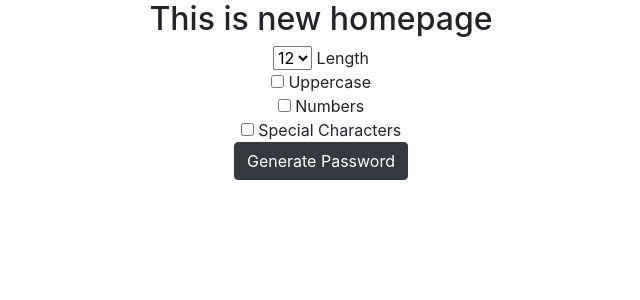
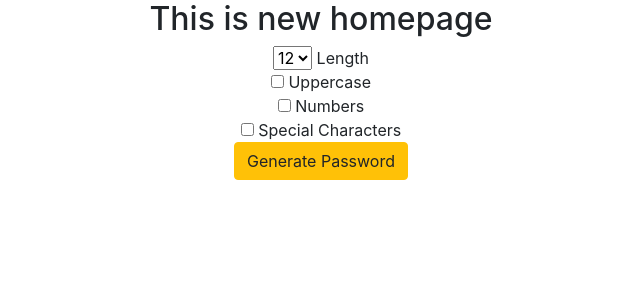
Before and after one commit to DavronNormurodov/django3-password-generator, a Django app: page / in a window 1280 px wide. Shown: the top 300 px of the page, without its empty margins (319-959 px from the left). Run offline with Django 3.2, Linux system fonts and the light colour scheme; some libraries are stand-ins or nearby versions.

Commit message:
I made some tweaks

```diff
--- a/generator/templates/generator/home.html
+++ b/generator/templates/generator/home.html
@@ -21,6 +21,6 @@
         <br>
         <input type="checkbox" name="special"> Special Characters
         <br>
-        <input type="submit" value="Generate Password" class="btn btn-dark">
+        <input type="submit" value="Generate Password" class="btn btn-warning">
     </form>
 </div>
--- a/password_generator/settings.py
+++ b/password_generator/settings.py
@@ -20,7 +20,7 @@ BASE_DIR = Path(__file__).resolve().parent.parent
 # See https://docs.djangoproject.com/en/3.1/howto/deployment/checklist/
 
 # SECURITY WARNING: keep the secret key used in production secret!
-SECRET_KEY = 'n4o&+tx+%&dma78*r*zxu717zvkruado((^dq*xth6q8_nh8#9'
+SECRET_KEY = 'n4o&+tx+%&dma78*r*zxu717zvkruadohfgrtue((^dq*xth6q8_nh8#9'
 
 # SECURITY WARNING: don't run with debug turned on in production!
 DEBUG = True
```
